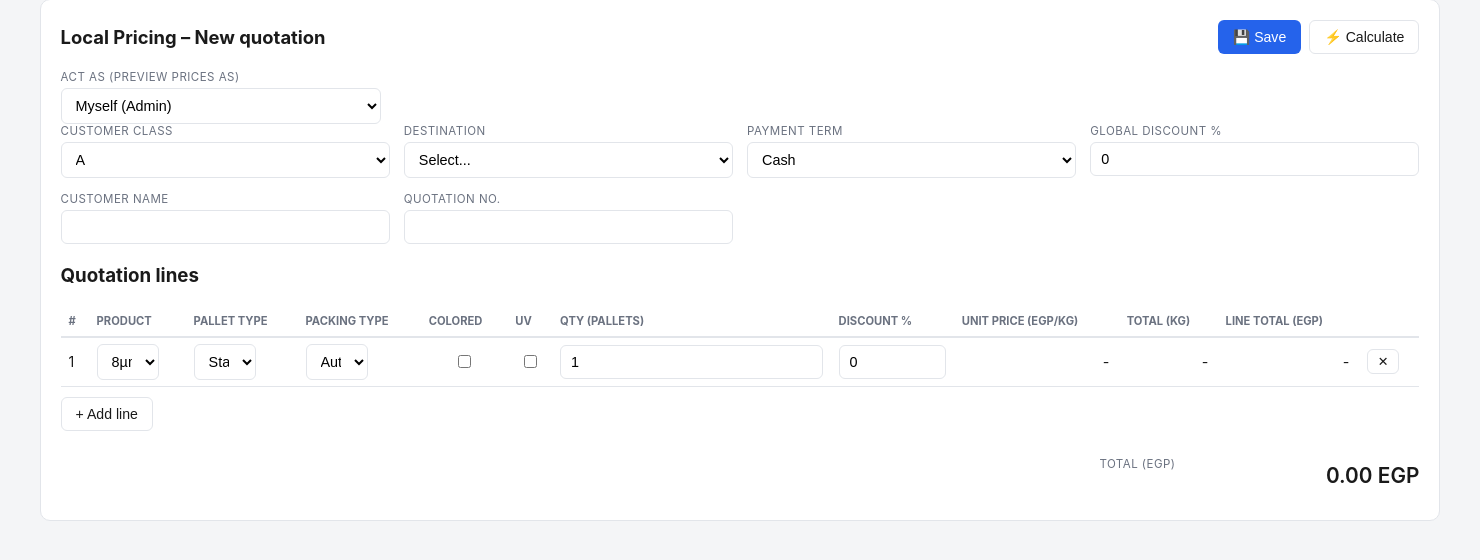
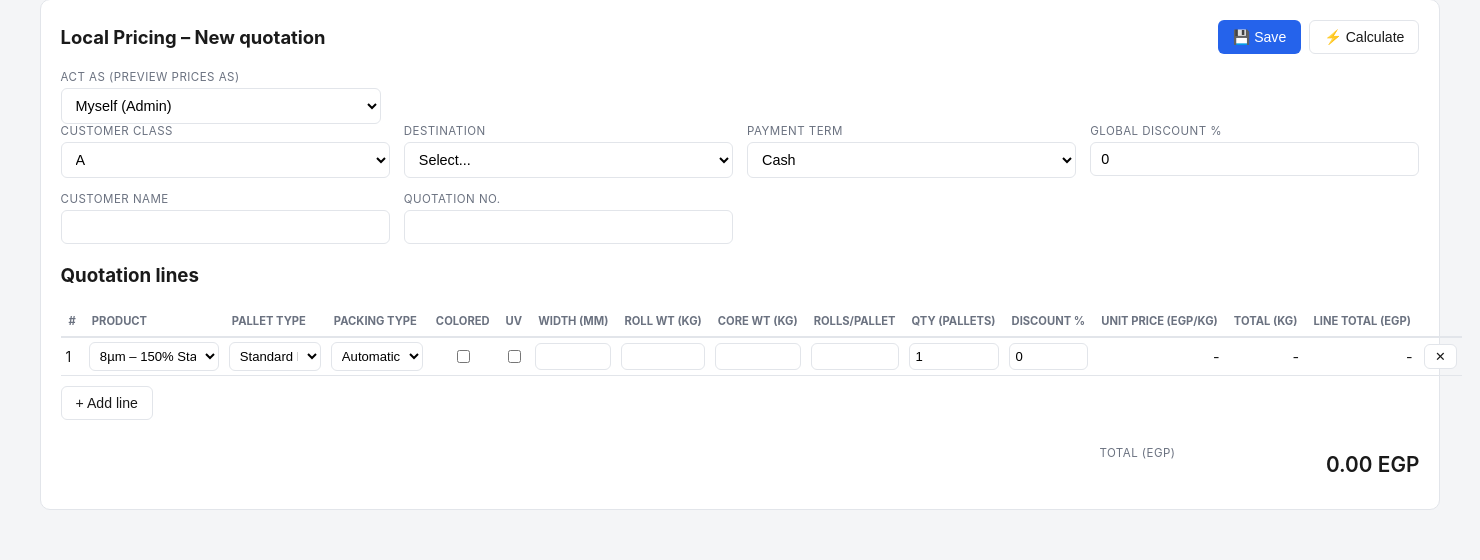
Before and after one commit to erpclipsico-oss/stretch-pricing-app, a Flask app: page /local/pricing in a window 1480 px wide. Shown: the part 84-644 px from the top of the page. Run offline with Flask 3, Linux system fonts and the light colour scheme; the visitor is signed in with stand-in values (Sample User, id 1); data comes from the database, SQL or seed files in the repository; data that the repository does not hold is empty.

Commit message:
Add files via upload

```diff
--- a/stretch-pricing-app/app/templates/local_pricing.html
+++ b/stretch-pricing-app/app/templates/local_pricing.html
@@ -59,7 +59,7 @@
   </div>
 
   <h3 style="margin-top:20px;">Quotation lines</h3>
-  <table class="lines-table" id="linesTable">
+  <table class="lines-table lines-table-compact" id="linesTable">
     <thead>
       <tr>
         <th>#</th>
@@ -68,6 +68,10 @@
         <th>Packing type</th>
         <th>Colored</th>
         <th>UV</th>
+        <th>Width (mm)</th>
+        <th>Roll wt (kg)</th>
+        <th>Core wt (kg)</th>
+        <th>Rolls/Pallet</th>
         <th>Qty (Pallets)</th>
         <th>Discount %</th>
         <th>Unit Price (EGP/KG)</th>
@@ -109,11 +113,15 @@ function addLine() {
   tr.dataset.lineId = lineCounter;
   tr.innerHTML = `
     <td>${lineCounter}</td>
-    <td><select class="f-product compact-input">${buildProductOptions()}</select></td>
-    <td><select class="f-pallet compact-input">${buildSelectOptions(PALLET_TYPES)}</select></td>
-    <td><select class="f-packing compact-input">${buildSelectOptions(PACKING_TYPES)}</select></td>
+    <td><select class="f-product">${buildProductOptions()}</select></td>
+    <td><select class="f-pallet">${buildSelectOptions(PALLET_TYPES)}</select></td>
+    <td><select class="f-packing">${buildSelectOptions(PACKING_TYPES)}</select></td>
     <td style="text-align:center;"><input type="checkbox" class="f-colored"></td>
     <td style="text-align:center;"><input type="checkbox" class="f-uv"></td>
+    <td><input type="number" class="f-width compact-input" min="0" step="1" title="Actual roll/core width in mm for this order (editable per customer) -- leave blank to use the catalog default"></td>
+    <td><input type="number" class="f-rollwt compact-input" min="0" step="0.01" title="Actual roll weight for this order (editable per customer) -- leave blank to use the catalog default"></td>
+    <td><input type="number" class="f-corewt compact-input" min="0" step="0.01" title="Actual core weight for this order (editable per customer) -- leave blank to use the catalog default"></td>
+    <td><input type="number" class="f-rpp compact-input" min="0" step="1" title="Rolls per pallet -- editable per order, leave blank to use the catalog/packing-table default"></td>
     <td><input type="number" class="f-qty compact-input" min="0" step="1" value="1"></td>
     <td><input type="number" class="f-discount compact-input" min="0" max="100" step="0.1" value="0"></td>
     <td class="num f-unit-price">-</td>
@@ -142,6 +150,10 @@ async function calcLine(tr) {
     packing_type: tr.querySelector('.f-packing').value,
     colored: tr.querySelector('.f-colored').checked,
     uv: tr.querySelector('.f-uv').checked,
+    custom_width_mm: tr.querySelector('.f-width').value ? parseFloat(tr.querySelector('.f-width').value) : null,
+    custom_roll_weight_kg: tr.querySelector('.f-rollwt').value ? parseFloat(tr.querySelector('.f-rollwt').value) : null,
+    custom_core_weight_kg: tr.querySelector('.f-corewt').value ? parseFloat(tr.querySelector('.f-corewt').value) : null,
+    custom_rolls_per_pallet: tr.querySelector('.f-rpp').value ? parseFloat(tr.querySelector('.f-rpp').value) : null,
     quantity_pallets: parseFloat(tr.querySelector('.f-qty').value || 0),
     line_discount_pct: parseFloat(tr.querySelector('.f-discount').value || 0),
     global_discount_pct: parseFloat(document.getElementById('global_discount_pct').value || 0),
@@ -190,6 +202,10 @@ document.getElementById('saveBtn').addEventListener('click', async () => {
       packing_type: tr.querySelector('.f-packing').value,
       colored: tr.querySelector('.f-colored').checked,
       uv: tr.querySelector('.f-uv').checked,
+      custom_width_mm: tr.querySelector('.f-width').value ? parseFloat(tr.querySelector('.f-width').value) : null,
+      custom_roll_weight_kg: tr.querySelector('.f-rollwt').value ? parseFloat(tr.querySelector('.f-rollwt').value) : null,
+      custom_core_weight_kg: tr.querySelector('.f-corewt').value ? parseFloat(tr.querySelector('.f-corewt').value) : null,
+      custom_rolls_per_pallet: tr.querySelector('.f-rpp').value ? parseFloat(tr.querySelector('.f-rpp').value) : null,
       quantity_pallets: parseFloat(tr.querySelector('.f-qty').value || 0),
       line_discount_pct: parseFloat(tr.querySelector('.f-discount').value || 0),
     });
```
